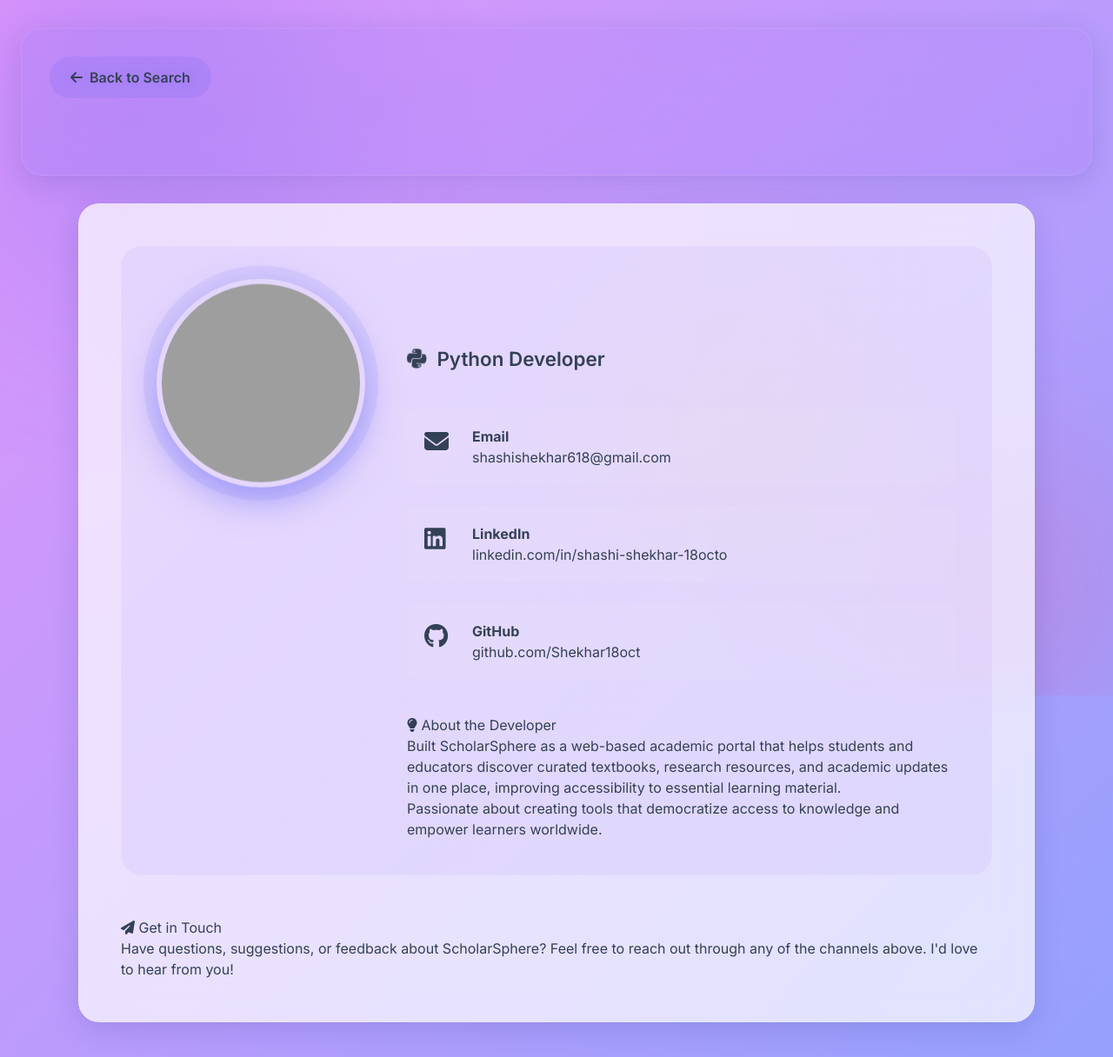
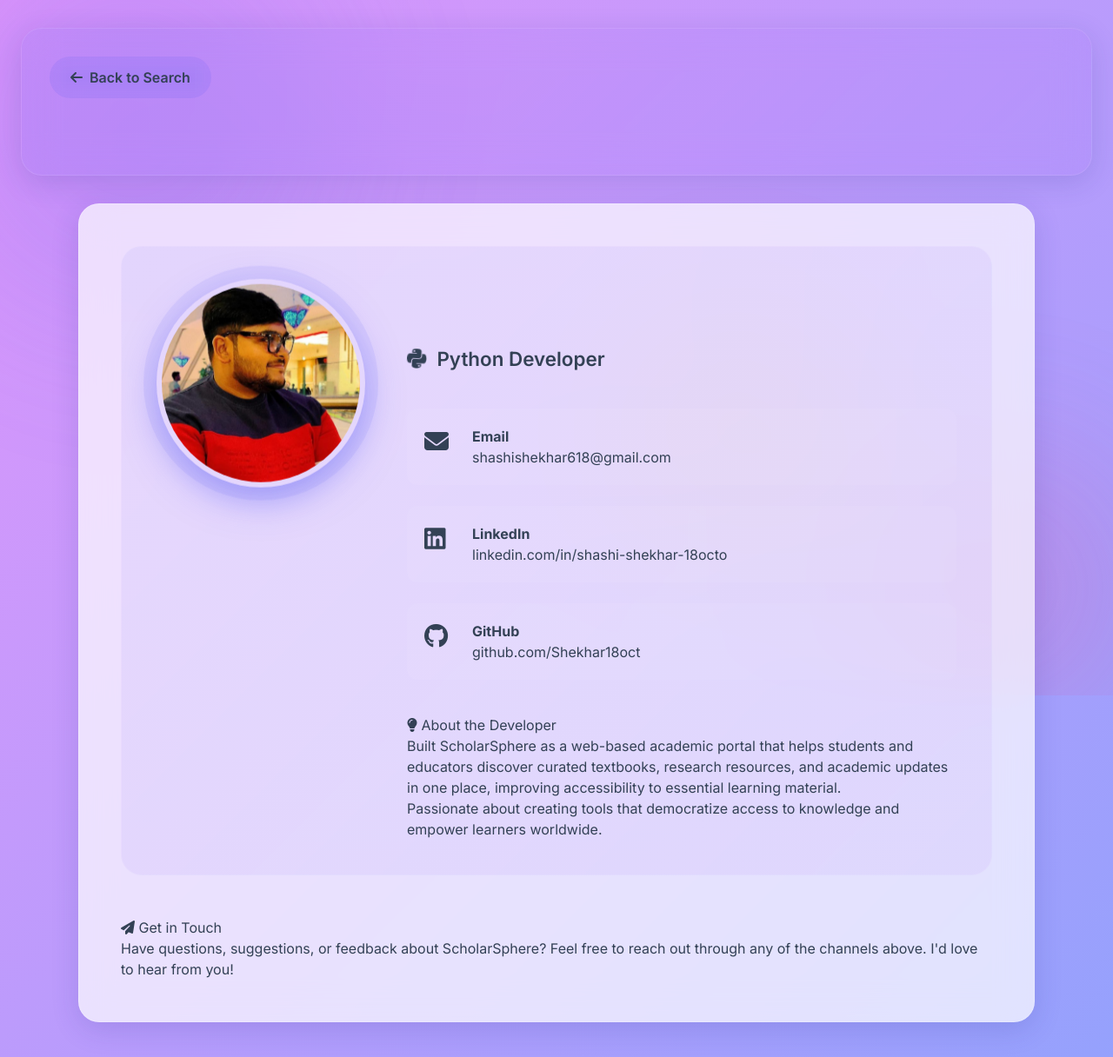
Before and after one commit to Shekhar18oct/Ai-searchEngine, a Flask app: page /contact in a window 1280 px wide. Shown: the top 1216 px of the page at 87% size. Run offline with Flask 3, Linux system fonts and the light colour scheme; parts of the project's set-up code (start-up, migrations or seed data) failed here and were passed over; grey boxes are pictures that could not be loaded.

Commit message:
Update contact page to use developer.img.png

```diff
--- a/src/templates/contact.html
+++ b/src/templates/contact.html
@@ -29,7 +29,7 @@
         <section class="page-content glass-card">
             <div class="contact-card-page">
                 <div class="contact-image-page">
-                    <img src="{{ url_for('static', filename='images/developer.jpg') }}" alt="Shashi Shekhar" class="developer-photo-page">
+                    <img src="{{ url_for('static', filename='images/developer.img.png') }}" alt="Shashi Shekhar" class="developer-photo-page" onerror="this.onerror=null; this.src='https://ui-avatars.com/api/?name=Shashi+Shekhar&size=240&background=6366f1&color=fff&bold=true';">
                 </div>
                 <div class="contact-info-page">
                     <h2 class="developer-name-page">Shashi Shekhar</h2>
```
